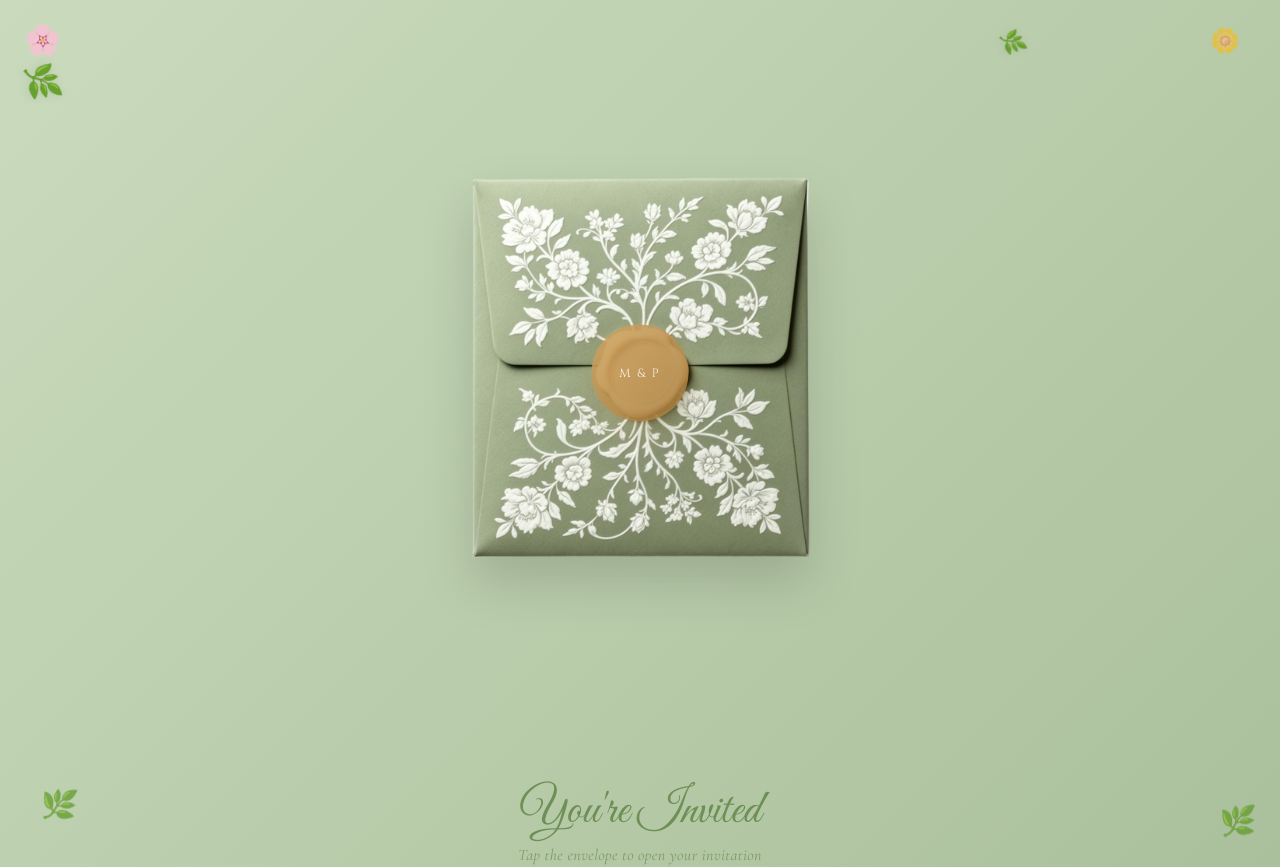
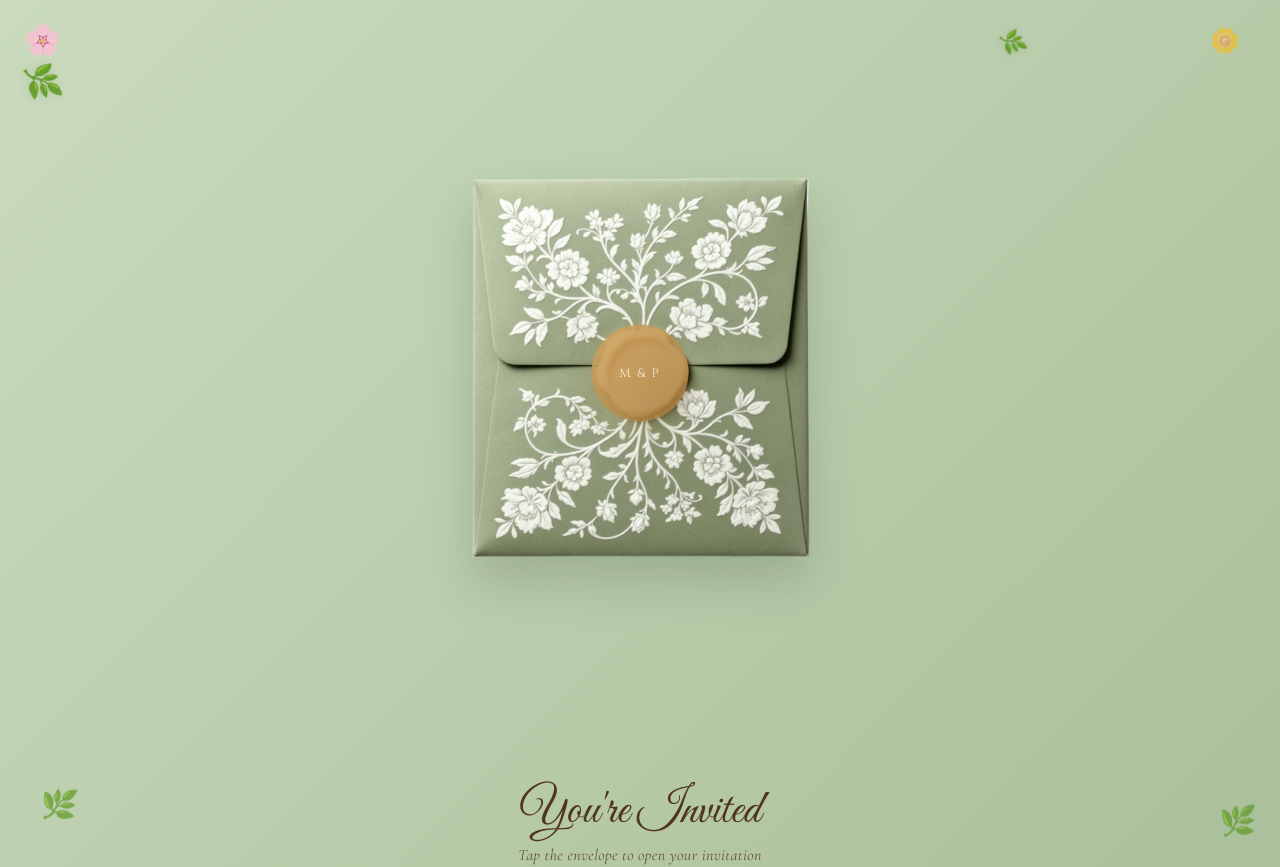
Before and after one commit to aswinraviogre/prudhviwedsmoutika, a React (Vite) app: page / in a window 1280 px wide. Built offline with nearby package versions, Linux system fonts and the light colour scheme.

Commit message:
style: change all green text colors across the site into warm rich espresso brown (#4f3420)

```diff
--- a/src/components/EventsSchedule.jsx
+++ b/src/components/EventsSchedule.jsx
@@ -69,7 +69,7 @@ export default function EventsSchedule() {
                     <h3 className="font-script text-4xl sm:text-5xl text-rose-deep font-normal leading-tight drop-shadow-xs">
                       {event.title}
                     </h3>
-                    <p className="mt-2 italic text-sm sm:text-base text-[#1b3b22] font-semibold">
+                    <p className="mt-2 italic text-sm sm:text-base text-sage-deep font-semibold">
                       {event.description}
                     </p>
 
--- a/src/index.css
+++ b/src/index.css
@@ -28,7 +28,7 @@
     --radius: 0.75rem;
 
     --sage: 95 22% 65%;
-    --sage-deep: 95 25% 45%;
+    --sage-deep: 25 42% 22%;
     --sage-soft: 95 30% 88%;
     --cream: 38 50% 95%;
     --gold: 36 55% 55%;
```
